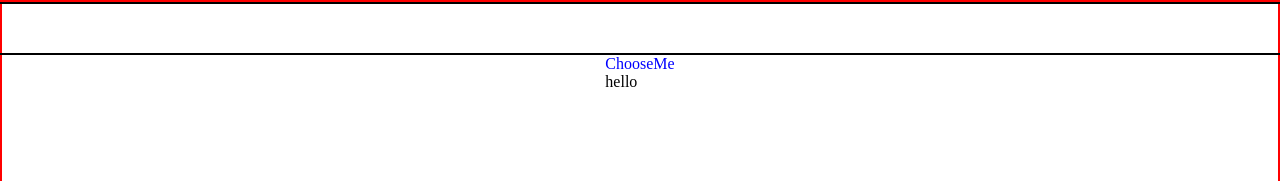
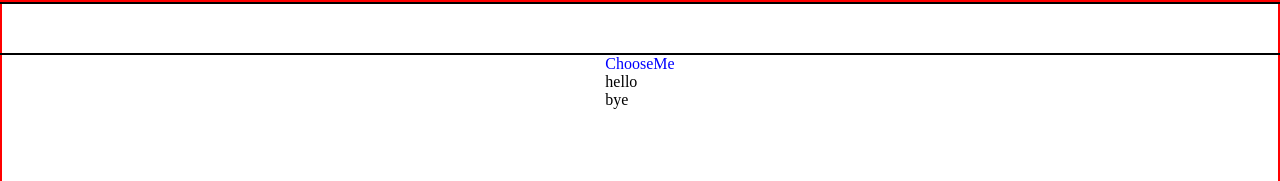
Before and after one commit to Danchiiik/30github, a React (Create React App) app in the folder frontend/: page / in a window 1280 px wide. Shown: the top 181 px of the page. Built offline with nearby package versions, Linux system fonts and the light colour scheme.

Commit message:
have no time

```diff
--- a/frontend/src/pages/Home.js
+++ b/frontend/src/pages/Home.js
@@ -11,6 +11,7 @@ function Home() {
         <div>
             <h1>ChooseMe</h1>
             <h2>hello</h2>
+            <h3>bye</h3>
         </div>
             <Footer />
 
```
